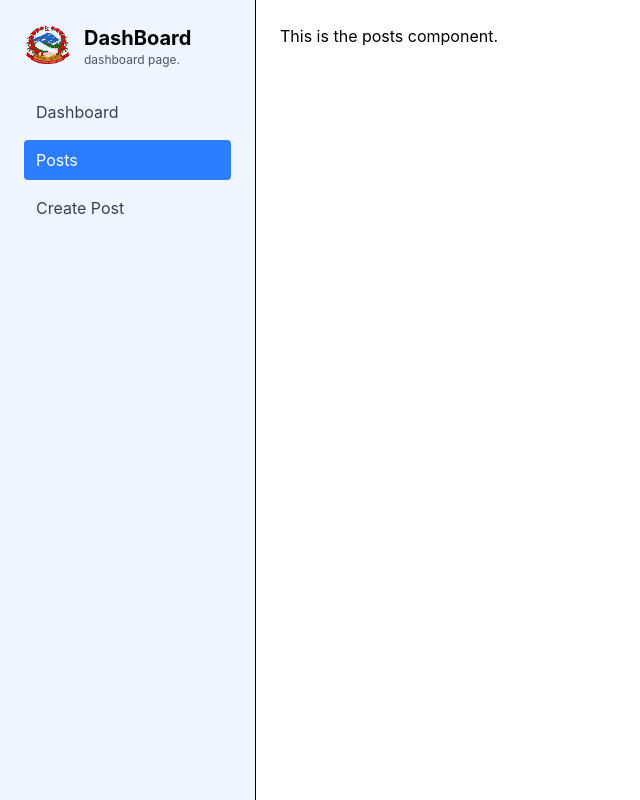
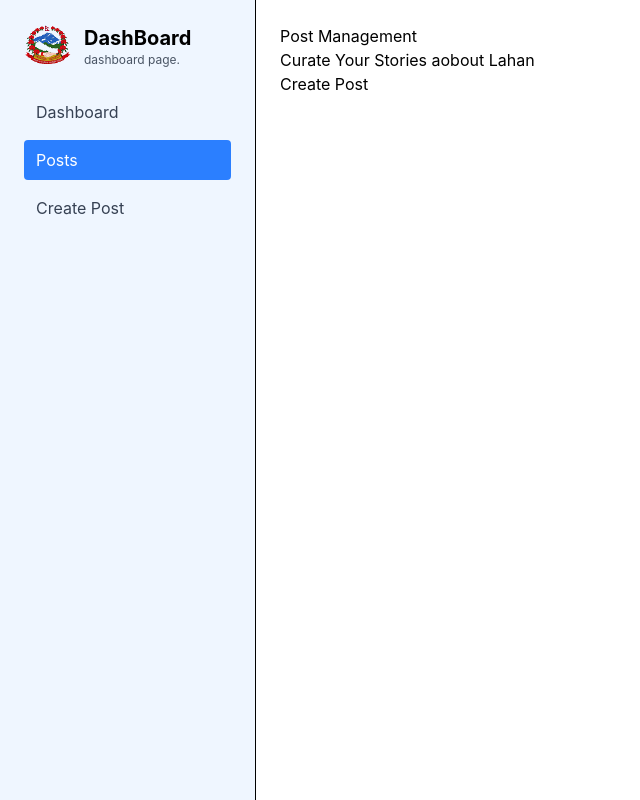
Before and after one commit to HardikRajBaral/Tourism-Lahan, a Next.js app in the folder frontend/: page /dashboard in a window 1280 px wide. Both pictures are taken after a click on the button "Posts". Shown: the whole page, without its empty margins (0-640 px from the left). Built offline with nearby package versions, Linux system fonts and the light colour scheme.

Commit message:
Refactor dashboard navigation and enhance Posts component; introduce NavItems type for consistency

```diff
--- a/frontend/app/dashboard/page.tsx
+++ b/frontend/app/dashboard/page.tsx
@@ -6,15 +6,14 @@ import CreatePost from "@/components/CreatePost";
 import { useState } from "react";
 import Posts from "@/components/Posts";
 import Dashboard from "@/components/Dashboard";
-
-type NavItems = "dashboard" | "posts" | "create-post";
+import { NavItems } from "../types/type";
 
 export default function DashboardPage() {
   const [active, setActive] = useState<NavItems>("dashboard");
   const pages: Record<NavItems, React.ReactNode> = {
     dashboard: <Dashboard />,
-    posts: <Posts />,
-    "create-post": <CreatePost />,
+    posts: <Posts onNavigate={setActive} />,
+    createPost: <CreatePost />,
   };
 
   return (
@@ -60,9 +59,9 @@ export default function DashboardPage() {
               Posts
             </button>
             <button
-              onClick={() => setActive("create-post")}
+              onClick={() => setActive("createPost")}
               className={`w-full text-left px-3 py-2 rounded transition
-                ${active === "create-post"
+                ${active === "createPost"
                   ? "bg-blue-500 text-white"
                   : "hover:bg-gray-100 text-gray-700"
                 }`}
--- /dev/null
+++ b/frontend/app/types/type.ts
@@ -0,0 +1 @@
+export type NavItems = "dashboard" | "posts" | "createPost";
--- a/frontend/components/Posts.tsx
+++ b/frontend/components/Posts.tsx
@@ -1,7 +1,24 @@
-export default function Posts() {
+import { NavItems } from "@/app/types/type";
+
+type Props= {
+    onNavigate:(page:NavItems)=> void
+}
+export default function Posts({onNavigate}:Props) {
     return (
-        <div>
-            <p>This is the posts component.</p>
-        </div>
+        <main>
+            <div>
+                <div>
+                     <h1>Post Management</h1>
+                    <p>Curate Your Stories aobout Lahan</p>
+                </div>
+                <div>
+                    <button onClick={() => onNavigate("createPost")}>
+                        Create Post
+                    </button>
+                </div>
+            </div>
+
+
+        </main>
     );
 }
```
